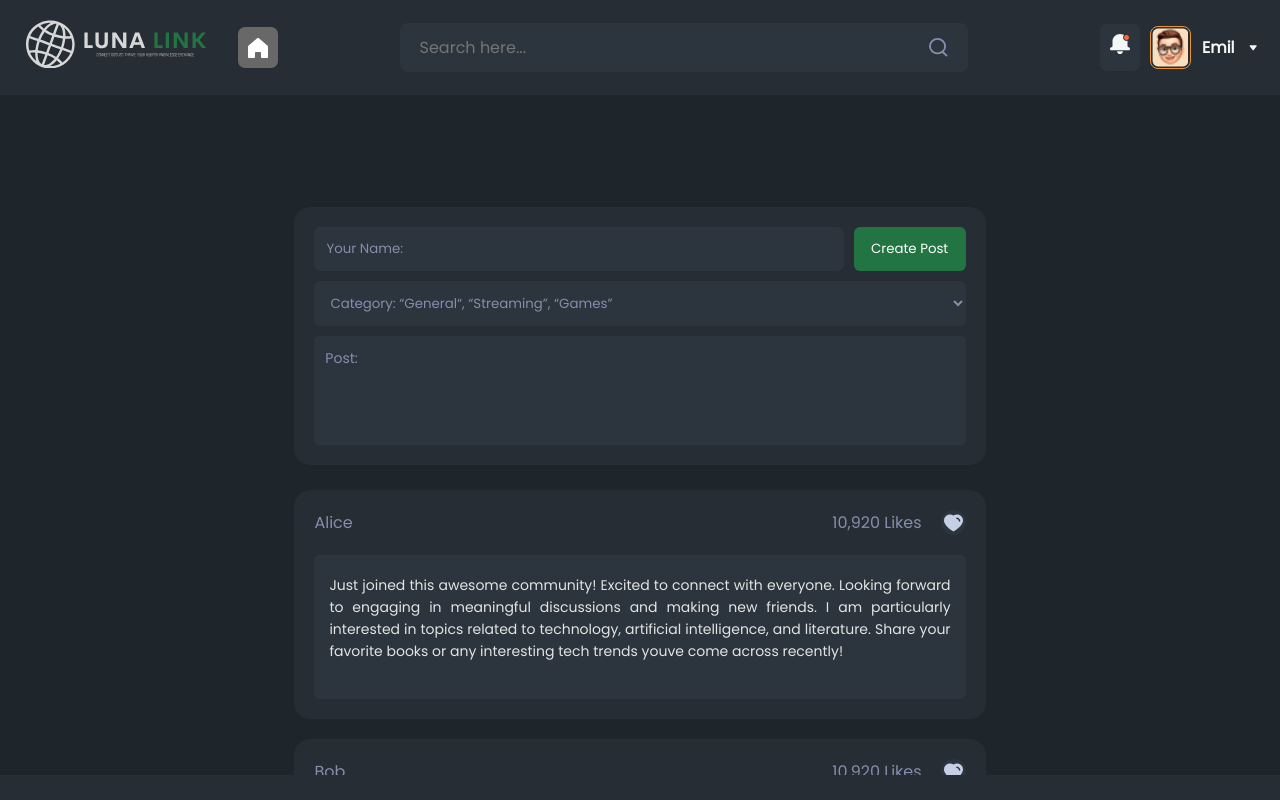
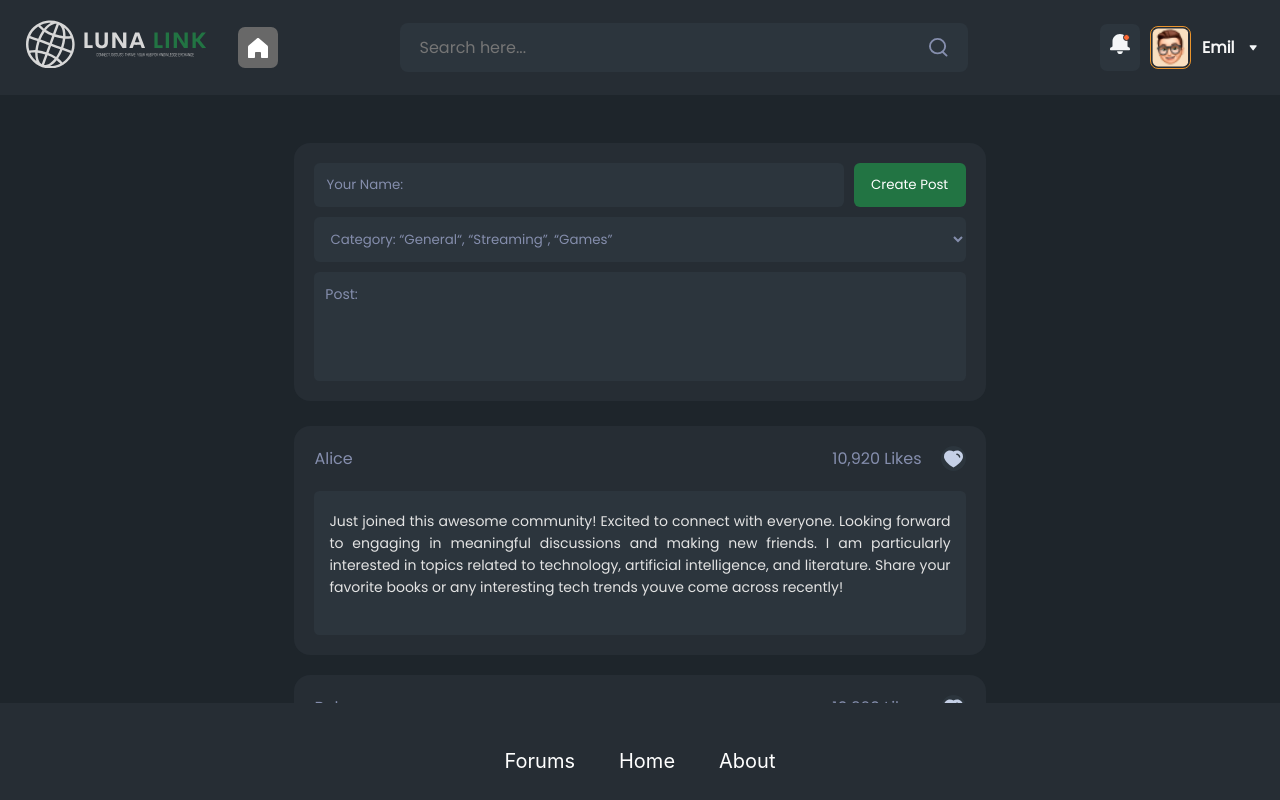
Before and after one commit to AdrianKnudsen/Luna-Link, a React (Vite) app: page /Home in a window 1280 px wide. Built offline with nearby package versions, Linux system fonts and the light colour scheme.

Commit message:
some small css changes

```diff
--- a/src/Components/Post/CreatePost.module.css
+++ b/src/Components/Post/CreatePost.module.css
@@ -12,7 +12,7 @@
   background: var(--Dark-3, #262d34);
   color: #858ead;
   margin-bottom: 25px;
-  margin-top: 7rem;
+  margin-top: 3rem;
 }
 
 .user {
--- a/src/Pages/LandingPage.module.css
+++ b/src/Pages/LandingPage.module.css
@@ -2,6 +2,6 @@
   display: flex;
   flex-direction: column;
   align-items: center;
-  height: 85vh;
+  height: 76vh;
   overflow: auto;
 }
--- a/src/Pages/MainPage.jsx
+++ b/src/Pages/MainPage.jsx
@@ -1,5 +1,5 @@
 import styles from "./MainPage.module.css";
-import React, { useEffect } from "react";
+import { useEffect } from "react";
 import { useNavigate } from "react-router-dom";
 
 const Main = () => {
```
